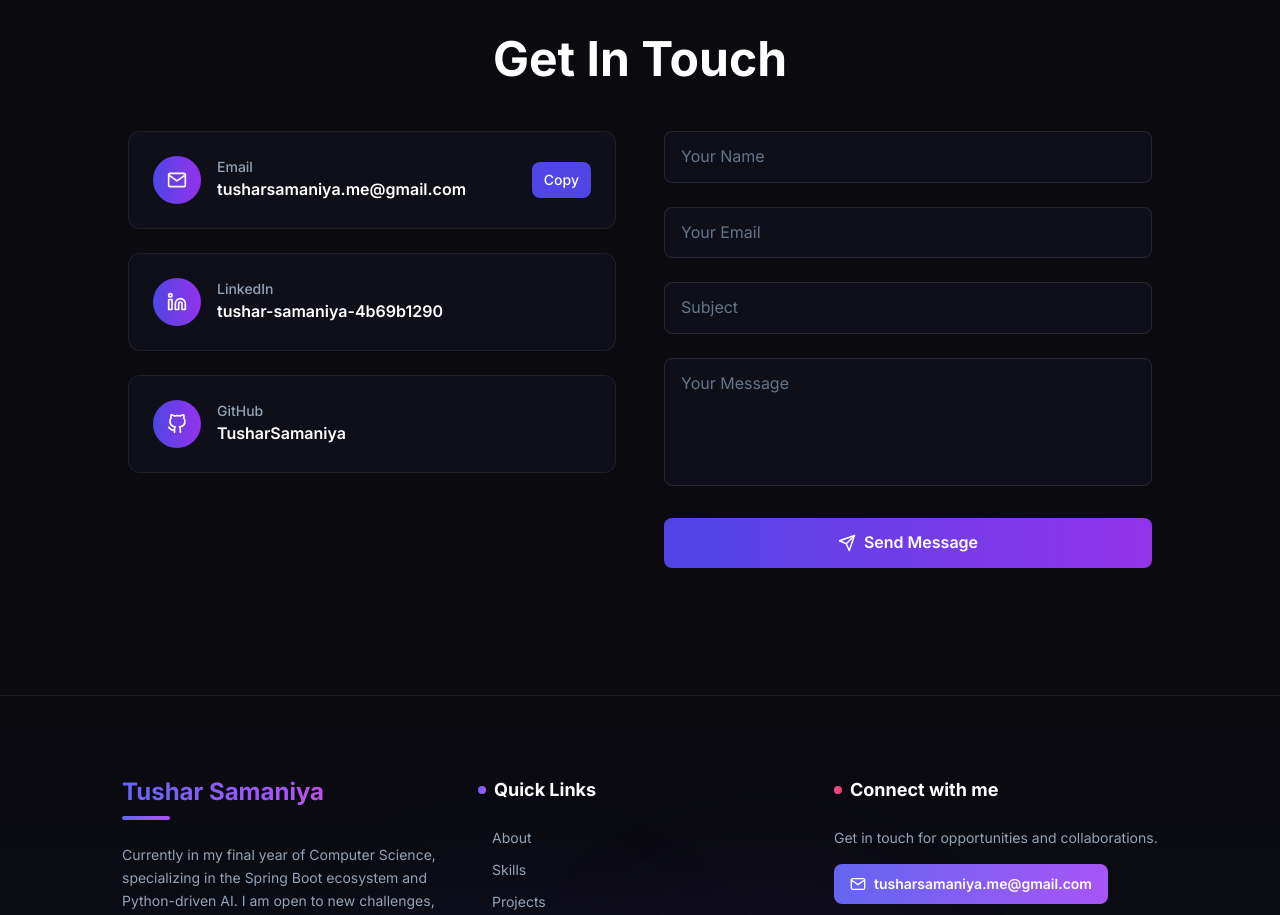
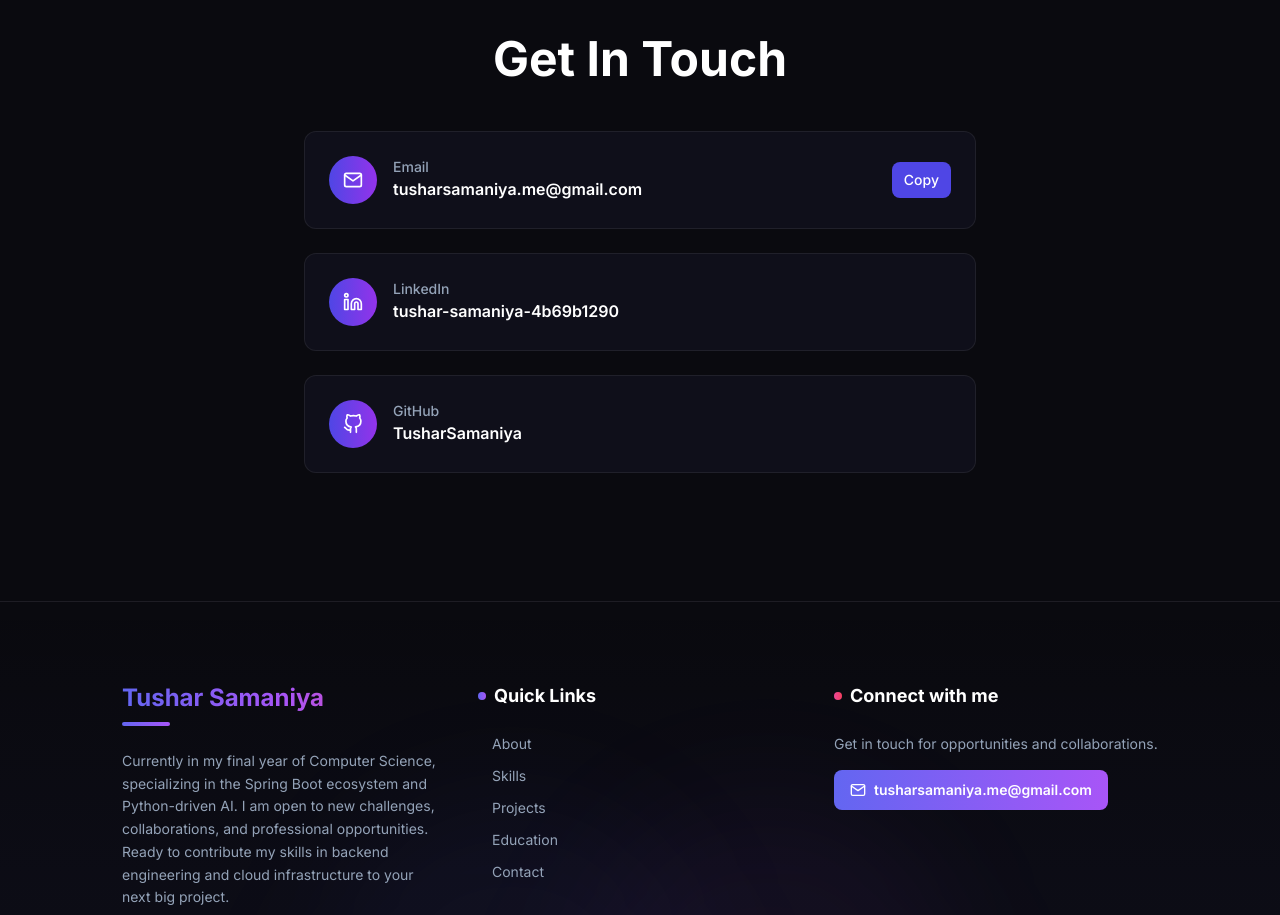
Before and after one commit to TusharSamaniya/My-Portfolio, a React (Vite) app in the folder portfolio/: page / in a window 1280 px wide. Shown: the part 6480-7395 px from the top of the page. Built offline with nearby package versions, Linux system fonts and the light colour scheme.

Commit message:
Remove email form - keep only Email, LinkedIn, GitHub contact options

```diff
--- a/portfolio/src/components/Contact.jsx
+++ b/portfolio/src/components/Contact.jsx
@@ -1,14 +1,11 @@
 import { useEffect, useRef, useState } from 'react';
-import { FiMail, FiLinkedin, FiGithub, FiSend } from 'react-icons/fi';
+import { FiMail, FiLinkedin, FiGithub } from 'react-icons/fi';
 import { motion } from 'framer-motion';
-import { fadeUpVariant, slideInLeft, slideInRight } from '../utils/animations';
+import { fadeUpVariant, slideInLeft } from '../utils/animations';
 
 export default function Contact() {
   const sectionRef = useRef(null);
-  const [formData, setFormData] = useState({ name: '', email: '', subject: '', message: '' });
-  const [status, setStatus] = useState('');
   const [copied, setCopied] = useState(false);
-  const submitButtonRef = useRef(null);
 
   const handleCopyEmail = () => {
     navigator.clipboard.writeText('tusharsamaniya.me@gmail.com');
@@ -37,44 +34,8 @@ export default function Contact() {
     };
   }, []);
 
-  const handleChange = (e) => {
-    const { name, value } = e.target;
-    setFormData((prev) => ({ ...prev, [name]: value }));
-  };
-
-  const handleSubmit = async (e) => {
-    e.preventDefault();
-    setStatus('sending');
-
-    try {
-      const response = await fetch('/api/send-email', {
-        method: 'POST',
-        headers: {
-          'Content-Type': 'application/json',
-        },
-        body: JSON.stringify(formData),
-      });
-
-      const data = await response.json();
-
-      if (response.ok) {
-        setStatus('success');
-        setFormData({ name: '', email: '', subject: '', message: '' });
-        setTimeout(() => setStatus(''), 3000);
-      } else {
-        console.error('Server error:', response.status, data);
-        setStatus('error');
-        setTimeout(() => setStatus(''), 3000);
-      }
-    } catch (error) {
-      console.error('Network error:', error);
-      setStatus('error');
-      setTimeout(() => setStatus(''), 3000);
-    }
-  };
-
   const contactInfo = [
-    { icon: FiMail, label: 'Email', value: 'tusharsamaniya.me@gmail.com', link: 'mailto:tusharsamaniya.me@gmail.com' },
+    { icon: FiMail, label: 'Email', value: 'tusharsamaniya.me@gmail.com', link: 'mailto:tusharsamaniya.me@gmail.com', isEmail: true },
     { icon: FiLinkedin, label: 'LinkedIn', value: 'tushar-samaniya-4b69b1290', link: 'https://www.linkedin.com/in/tushar-samaniya-4b69b1290/' },
     { icon: FiGithub, label: 'GitHub', value: 'TusharSamaniya', link: 'https://github.com/TusharSamaniya' },
   ];
@@ -106,11 +67,9 @@ export default function Contact() {
           Get In Touch
         </motion.h2>
 
-        {/* Two Column Layout */}
-        <div className="max-w-5xl mx-auto grid grid-cols-1 lg:grid-cols-2 gap-12">
-          {/* Left Column - Contact Info */}
+        {/* Contact Info Grid - Centered */}
         <motion.div
-            className="space-y-6 will-transform"
+          className="max-w-2xl mx-auto space-y-6 will-transform"
           initial="hidden"
           whileInView="visible"
           viewport={{ once: true, amount: 0.2 }}
@@ -129,7 +88,7 @@ export default function Contact() {
             const IconComponent = info.icon;
 
             // Special handling for email with copy button
-              if (info.label === 'Email') {
+            if (info.isEmail) {
               return (
                 <motion.div
                   key={index}
@@ -191,137 +150,6 @@ export default function Contact() {
             );
           })}
         </motion.div>
-
-          {/* Right Column - Contact Form */}
-          <motion.form
-            onSubmit={handleSubmit}
-            className="space-y-6 will-transform"
-            initial="hidden"
-            whileInView="visible"
-            viewport={{ once: true, amount: 0.2 }}
-            variants={slideInRight}
-            transition={{ delay: 0.2 }}
-          >
-            {/* Name Input */}
-            <motion.div
-              whileFocus={{ scale: 1.02 }}
-              transition={{ duration: 0.2 }}
-            >
-              <input
-                type="text"
-                name="name"
-                placeholder="Your Name"
-                value={formData.name}
-                onChange={handleChange}
-                required
-                className="w-full px-4 py-3 bg-[#0f0f1a] border border-[rgba(255,255,255,0.1)] rounded-lg text-white placeholder-slate-500 focus:outline-none form-input-focus transition-all duration-300"
-              />
-            </motion.div>
-
-            {/* Email Input */}
-            <motion.div
-              whileFocus={{ scale: 1.02 }}
-              transition={{ duration: 0.2 }}
-            >
-              <input
-                type="email"
-                name="email"
-                placeholder="Your Email"
-                value={formData.email}
-                onChange={handleChange}
-                required
-                className="w-full px-4 py-3 bg-[#0f0f1a] border border-[rgba(255,255,255,0.1)] rounded-lg text-white placeholder-slate-500 focus:outline-none form-input-focus transition-all duration-300"
-              />
-            </motion.div>
-
-            {/* Subject Input */}
-            <motion.div
-              whileFocus={{ scale: 1.02 }}
-              transition={{ duration: 0.2 }}
-            >
-              <input
-                type="text"
-                name="subject"
-                placeholder="Subject"
-                value={formData.subject}
-                onChange={handleChange}
-                required
-                className="w-full px-4 py-3 bg-[#0f0f1a] border border-[rgba(255,255,255,0.1)] rounded-lg text-white placeholder-slate-500 focus:outline-none form-input-focus transition-all duration-300"
-              />
-            </motion.div>
-
-            {/* Message Input */}
-            <motion.div
-              whileFocus={{ scale: 1.02 }}
-              transition={{ duration: 0.2 }}
-            >
-              <textarea
-                name="message"
-                placeholder="Your Message"
-                value={formData.message}
-                onChange={handleChange}
-                required
-                rows="4"
-                className="w-full px-4 py-3 bg-[#0f0f1a] border border-[rgba(255,255,255,0.1)] rounded-lg text-white placeholder-slate-500 focus:outline-none form-input-focus transition-all duration-300 resize-none"
-              ></textarea>
-            </motion.div>
-
-            {/* Submit Button */}
-            <motion.button
-              ref={submitButtonRef}
-              type="submit"
-              className={`w-full px-6 py-3 rounded-lg font-semibold transition-all duration-300 flex items-center justify-center gap-2 will-transform ${
-                status === 'success'
-                  ? 'bg-green-600 text-white'
-                  : status === 'error'
-                  ? 'bg-red-600 text-white'
-                  : 'bg-gradient-to-r from-indigo-600 to-purple-600 text-white'
-              }`}
-              disabled={status === 'sending'}
-              whileHover={
-                status === ''
-                  ? {
-                      y: -3,
-                      boxShadow: '0 8px 30px rgba(99,102,241,0.5)',
-                    }
-                  : {}
-              }
-              whileTap={
-                status === ''
-                  ? {
-                      y: 0,
-                      scale: 0.98,
-                    }
-                  : {}
-              }
-              transition={{ duration: 0.3 }}
-            >
-              {status === 'sending' ? (
-                <>
-                  <motion.div
-                    animate={{ rotate: 360 }}
-                    transition={{ duration: 1, repeat: Infinity }}
-                    className="w-5 h-5 border-2 border-white border-t-transparent rounded-full"
-                  />
-                  Sending...
-                </>
-              ) : status === 'success' ? (
-                <>
-                  ✓ Message Sent!
-                </>
-              ) : status === 'error' ? (
-                <>
-                  ✗ Error Sending
-                </>
-              ) : (
-                <>
-                  <FiSend size={18} />
-                  Send Message
-                </>
-              )}
-            </motion.button>
-          </motion.form>
-        </div>
       </div>
     </section>
   );
```
Lines whose indentation alone changed are shown as unchanged.
